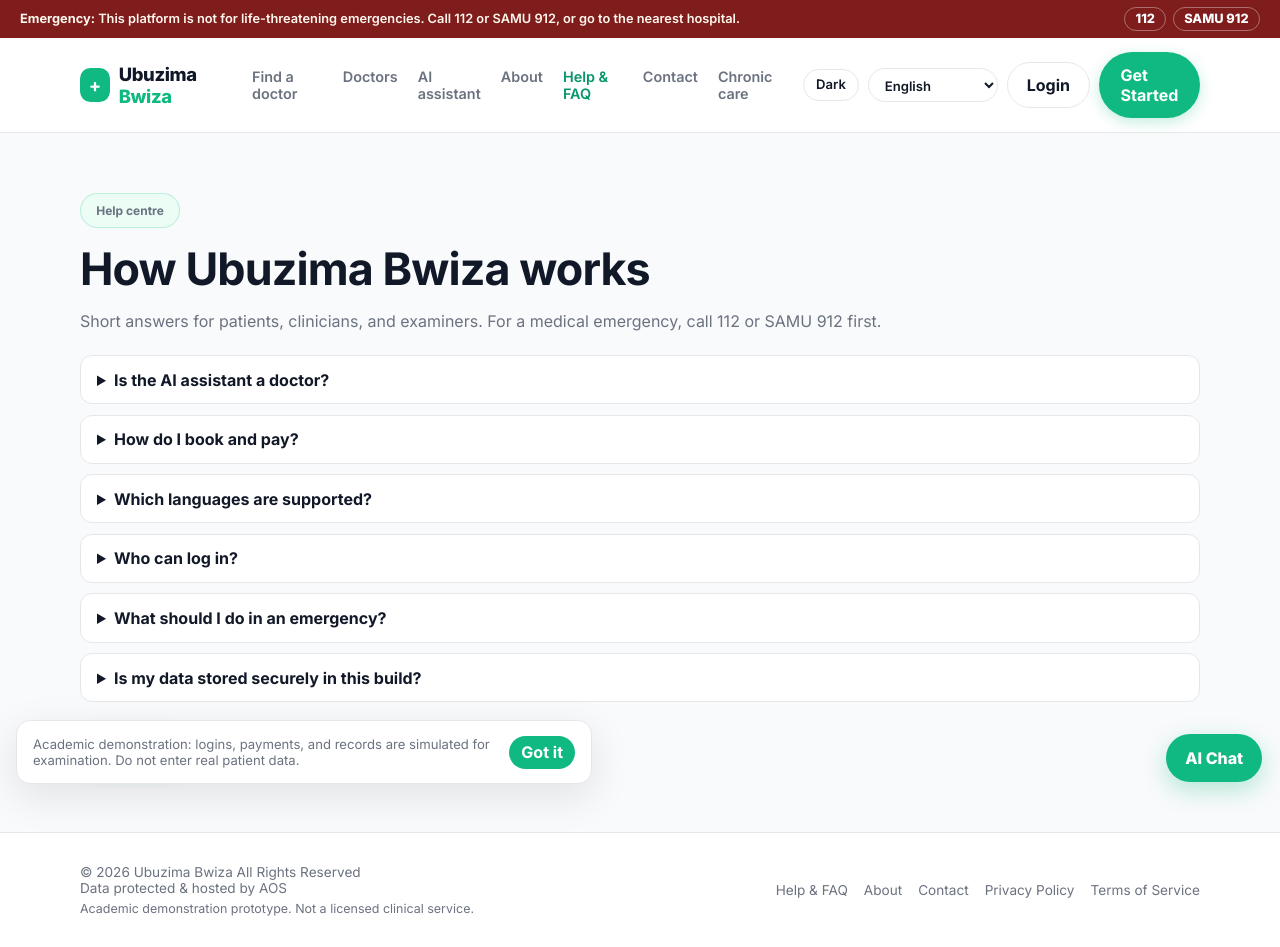
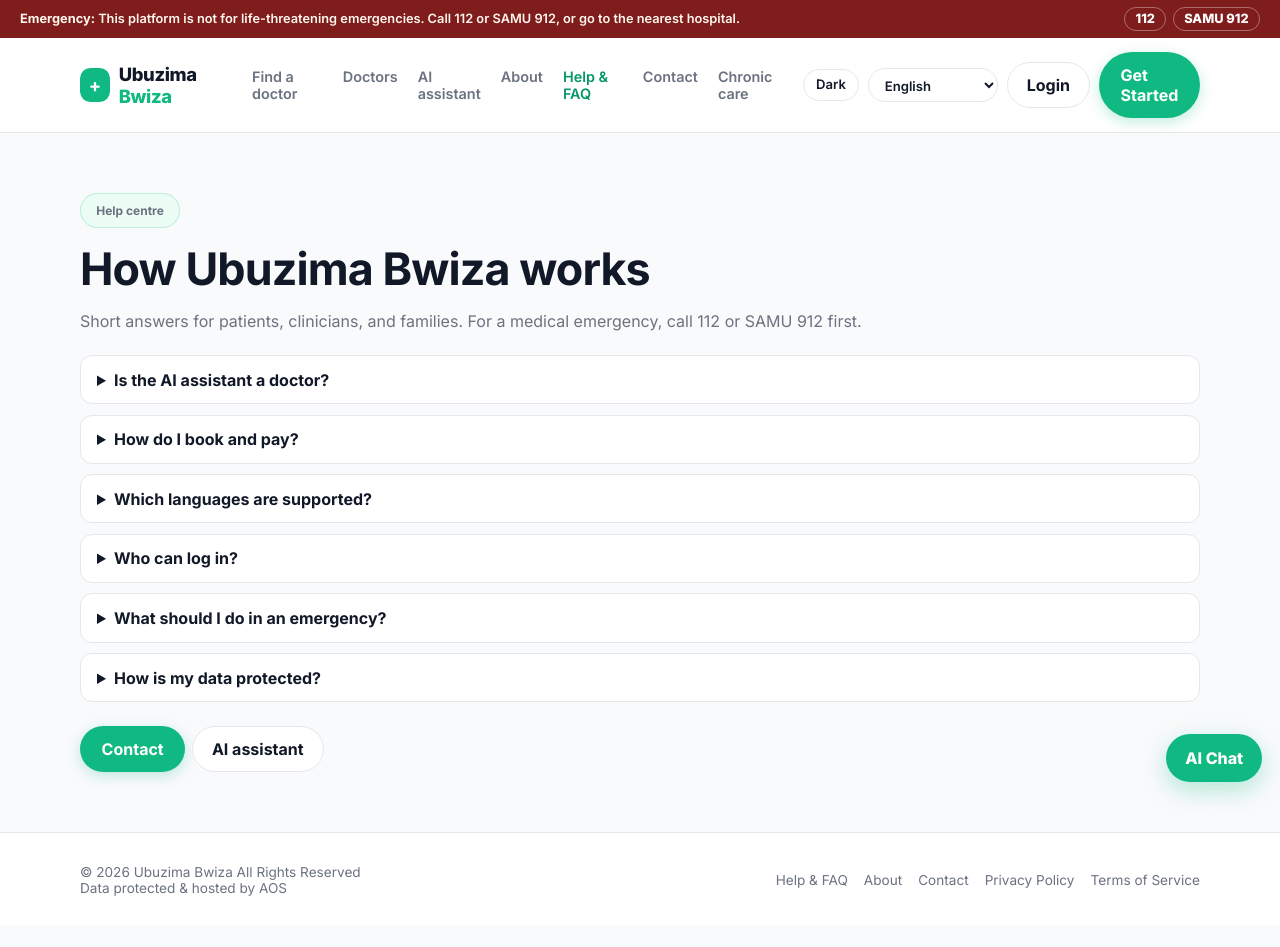
Before and after one commit to isherve/ubuzima-bwiza, a React (Vite) app: page /help in a window 1280 px wide. After the commit the page ends 926 px from the top, so only its background shows below. Built offline with nearby package versions, Linux system fonts and the light colour scheme.

Commit message:
Remove academic prototype labels so the live site reads as a real product.

```diff
--- a/src/components/AppChrome.tsx
+++ b/src/components/AppChrome.tsx
@@ -1,4 +1,4 @@
-import { useEffect, useState } from 'react'
+import { useEffect } from 'react'
 import { useLocation } from 'react-router-dom'
 import { useAppText } from '../context/ContentContext'
 
@@ -33,24 +33,3 @@ export function EmergencyBar() {
     </div>
   )
 }
-
-export function DemoNotice() {
-  const { t } = useAppText()
-  const [hidden, setHidden] = useState(() => localStorage.getItem('ub_demo_notice') === '1')
-  if (hidden) return null
-
-  return (
-    <div className="demo-notice" role="status">
-      <p>{t('demo.notice')}</p>
-      <button
-        type="button"
-        onClick={() => {
-          localStorage.setItem('ub_demo_notice', '1')
-          setHidden(true)
-        }}
-      >
-        {t('demo.dismiss')}
-      </button>
-    </div>
-  )
-}
--- a/src/components/Layout.tsx
+++ b/src/components/Layout.tsx
@@ -92,7 +92,6 @@ export function Footer() {
             © {new Date().getFullYear()} Ubuzima Bwiza {t('footer.rights')}
           </p>
           <p>{t('footer.hosted')}</p>
-          <p className="footer-meta">{t('footer.academic')}</p>
         </div>
         <div className="footer-links">
           <Link to="/help">{t('nav.help')}</Link>
--- a/src/i18n/locales/en.json
+++ b/src/i18n/locales/en.json
@@ -25,8 +25,7 @@
   },
   "footer": {
     "rights": "All Rights Reserved",
-    "hosted": "Data protected & hosted by AOS",
-    "academic": "Academic demonstration prototype. Not a licensed clinical service."
+    "hosted": "Data protected & hosted by AOS"
   },
   "common": {
     "book": "Book",
@@ -123,14 +122,14 @@
     "phone": "+250 788 123 456",
     "emergency": "Emergency: +250 788 999 911",
     "emailValue": "info@ubuzimabwiza.com",
-    "sentDemo": "Message sent (demo)."
+    "sentDemo": "Message sent. Our team will get back to you shortly."
   },
   "legal": {
     "privacyTitle": "Privacy Policy",
     "privacyBody": "We protect patient data with encryption and role-based access across Ubuzima Bwiza.",
     "termsTitle": "Terms of Service",
     "termsBody": "By using Ubuzima Bwiza you agree to responsible use of telemedicine and appointment services.",
-    "disclaimer": "This local copy mirrors Ubuzima Bwiza policies for demonstration. Replace with your legal counsel's final language before production use."
+    "disclaimer": "Ubuzima Bwiza protects personal health information with role-based access, encryption in transit, and responsible data-handling practices across Rwanda."
   },
   "announcement": {
     "title": "Network update",
@@ -162,7 +161,7 @@
     "signIn": "Sign in",
     "forgotPassword": "Forgot password?",
     "loginGoogle": "Login with Google",
-    "googleDemo": "Google login is demo-only on this build.",
+    "googleDemo": "Google sign-in is temporarily unavailable. Please use your email and password.",
     "demoAccounts": "Demo accounts",
     "patientRole": "For patients",
     "doctorRole": "For doctors",
@@ -285,10 +284,6 @@
     "label": "Emergency:",
     "body": "This platform is not for life-threatening emergencies. Call 112 or SAMU 912, or go to the nearest hospital."
   },
-  "demo": {
-    "notice": "Academic demonstration: logins, payments, and records are simulated for examination. Do not enter real patient data.",
-    "dismiss": "Got it"
-  },
   "a11y": {
     "skip": "Skip to main content"
   },
@@ -300,7 +295,7 @@
   "help": {
     "pill": "Help centre",
     "title": "How Ubuzima Bwiza works",
-    "lead": "Short answers for patients, clinicians, and examiners. For a medical emergency, call 112 or SAMU 912 first.",
+    "lead": "Short answers for patients, clinicians, and families. For a medical emergency, call 112 or SAMU 912 first.",
     "q1": "Is the AI assistant a doctor?",
     "a1": "No. It offers preliminary guidance and specialist suggestions only. It cannot diagnose, prescribe, or replace emergency care.",
     "q2": "How do I book and pay?",
@@ -308,10 +303,10 @@
     "q3": "Which languages are supported?",
     "a3": "English, Kinyarwanda, and French. Use the language control in the header. The AI assistant can reply in the language you write.",
     "q4": "Who can log in?",
-    "a4": "Patients, doctors, hospitals, and a platform administrator each have a dedicated workspace. Use the demo accounts on the login page for examination.",
+    "a4": "Patients, doctors, hospitals, and platform administrators each have a dedicated workspace after creating an account or signing in.",
     "q5": "What should I do in an emergency?",
     "a5": "Do not wait for an online chat. Call 112 or SAMU 912, or go to the nearest hospital immediately.",
-    "q6": "Is my data stored securely in this build?",
-    "a6": "This academic prototype keeps demonstration data in the browser so the viva can run offline from a laptop. A production version would use a secured server, encrypted storage, and audit logs."
+    "q6": "How is my data protected?",
+    "a6": "Health information is handled with role-based access, encrypted connections, and responsible hosting. Only authorised users in your care pathway can view your records."
   }
 }
--- a/src/i18n/locales/fr.json
+++ b/src/i18n/locales/fr.json
@@ -25,8 +25,7 @@
   },
   "footer": {
     "rights": "Tous droits réservés",
-    "hosted": "Données protégées et hébergées par AOS",
-    "academic": "Prototype de démonstration académique. Il ne s'agit pas d'un service clinique agréé."
+    "hosted": "Données protégées et hébergées par AOS"
   },
   "common": {
     "book": "Réserver",
@@ -123,14 +122,14 @@
     "phone": "+250 788 123 456",
     "emergency": "Urgence : +250 788 999 911",
     "emailValue": "info@ubuzimabwiza.com",
-    "sentDemo": "Message envoyé (démo)."
+    "sentDemo": "Message envoyé. Notre équipe vous répondra sous peu."
   },
   "legal": {
     "privacyTitle": "Politique de confidentialité",
     "privacyBody": "Nous protégeons les données patients avec chiffrement et accès par rôle.",
     "termsTitle": "Conditions d'utilisation",
     "termsBody": "En utilisant Ubuzima Bwiza, vous acceptez un usage responsable de la télémédecine.",
-    "disclaimer": "Copie de démonstration. Remplacez par vos textes juridiques avant production."
+    "disclaimer": "Ubuzima Bwiza protège les informations de santé personnelles grâce à un accès selon le rôle, au chiffrement et à des pratiques responsables au Rwanda."
   },
   "announcement": {
     "title": "Mise à jour du réseau",
@@ -162,7 +161,7 @@
     "signIn": "Se connecter",
     "forgotPassword": "Mot de passe oublié ?",
     "loginGoogle": "Connexion Google",
-    "googleDemo": "Connexion Google en mode démo uniquement.",
+    "googleDemo": "La connexion Google est temporairement indisponible. Utilisez votre e-mail et votre mot de passe.",
     "demoAccounts": "Comptes démo",
     "patientRole": "Pour les patients",
     "doctorRole": "Pour les médecins",
@@ -285,10 +284,6 @@
     "label": "Urgence :",
     "body": "Cette plateforme n'est pas destinée aux urgences vitales. Appelez le 112 ou le SAMU 912, ou rendez-vous à l'hôpital le plus proche."
   },
-  "demo": {
-    "notice": "Démonstration académique : connexions, paiements et dossiers sont simulés. N'entrez pas de vraies données patient.",
-    "dismiss": "Compris"
-  },
   "a11y": {
     "skip": "Aller au contenu principal"
   },
@@ -300,7 +295,7 @@
   "help": {
     "pill": "Centre d'aide",
     "title": "Comment fonctionne Ubuzima Bwiza",
-    "lead": "Réponses courtes pour les patients, les cliniciens et les examinateurs. En cas d'urgence, appelez d'abord le 112 ou le SAMU 912.",
+    "lead": "Réponses courtes pour les patients, les cliniciens et les familles. En cas d'urgence, appelez d'abord le 112 ou le SAMU 912.",
     "q1": "L'assistant IA est-il un médecin ?",
     "a1": "Non. Il donne uniquement une orientation préliminaire et des suggestions de spécialistes. Il ne diagnostique pas, ne prescrit pas et ne remplace pas les urgences.",
     "q2": "Comment réserver et payer ?",
@@ -308,10 +303,10 @@
     "q3": "Quelles langues sont prises en charge ?",
     "a3": "Anglais, kinyarwanda et français. Utilisez le sélecteur d'en-tête. L'IA peut répondre dans la langue que vous écrivez.",
     "q4": "Qui peut se connecter ?",
-    "a4": "Patients, médecins, hôpitaux et un administrateur ont chacun un espace. Utilisez les comptes de démonstration sur la page de connexion.",
+    "a4": "Les patients, médecins, hôpitaux et administrateurs ont chacun un espace après création de compte ou connexion.",
     "q5": "Que faire en cas d'urgence ?",
     "a5": "N'attendez pas un chat en ligne. Appelez le 112 ou le SAMU 912, ou allez immédiatement à l'hôpital le plus proche.",
-    "q6": "Mes données sont-elles sécurisées dans cette version ?",
-    "a6": "Ce prototype académique stocke des données de démonstration dans le navigateur pour l'oral. Une version de production utiliserait un serveur sécurisé, un chiffrement et des journaux d'audit."
+    "q6": "Comment mes données sont-elles protégées ?",
+    "a6": "Les informations de santé sont protégées par un accès selon le rôle, des connexions chiffrées et un hébergement responsable. Seuls les utilisateurs autorisés de votre parcours de soins peuvent consulter vos dossiers."
   }
 }
--- a/src/i18n/locales/rw.json
+++ b/src/i18n/locales/rw.json
@@ -25,8 +25,7 @@
   },
   "footer": {
     "rights": "Uburenganzira bwose burabitswe",
-    "hosted": "Amakuru arindwa kandi abikwa na AOS",
-    "academic": "Igerageza ry'ishuri. Ntabwo ari serivisi yemewe y'ubuvuzi."
+    "hosted": "Amakuru arindwa kandi abikwa na AOS"
   },
   "common": {
     "book": "Fata gahunda",
@@ -123,14 +122,14 @@
     "phone": "+250 788 123 456",
     "emergency": "Ubwihutirwa: +250 788 999 911",
     "emailValue": "info@ubuzimabwiza.com",
-    "sentDemo": "Ubutumwa bwoherejwe (demo)."
+    "sentDemo": "Ubutumwa bwoherejwe. Ikipe yacu izagusubiza vuba."
   },
   "legal": {
     "privacyTitle": "Politiki y'ibanga",
     "privacyBody": "Turinda amakuru y'abantu dukoresha encryption n'uburenganzira bushingiye ku nshingano.",
     "termsTitle": "Amategeko yo gukoresha",
     "termsBody": "Ukoresha Ubuzima Bwiza wemera gukoresha telemedicine n' serivisi z' gahunda mu buryo bwitondewe.",
-    "disclaimer": "Iyi kopi ni igaragaza gusa. Shyira amategeko yemewe n'inama y'amategeko mbere yo gukoresha mu bucuruzi."
+    "disclaimer": "Ubuzima Bwiza irinda amakuru y'ubuzima n'uburenganzira bw'abantu, ikoresha uburyo bwo kwinjira hakurikijwe inshingano, n'ububiko butekanye mu Rwanda."
   },
   "announcement": {
     "title": "Amakuru ku rubuga",
@@ -162,7 +161,7 @@
     "signIn": "Injira",
     "forgotPassword": "Wibagiwe ijambo ry'ibanga?",
     "loginGoogle": "Injira na Google",
-    "googleDemo": "Google ni demo gusa kuri iyi version.",
+    "googleDemo": "Kwinjira na Google ntiboneka ubu. Koresha imeri n'ijambo ry'ibanga.",
     "demoAccounts": "Konti za demo",
     "patientRole": "Ku barwayi",
     "doctorRole": "Ku baganga",
@@ -285,10 +284,6 @@
     "label": "Ihutirwa:",
     "body": "Iyi sisitemu ntabwo ikoreshwa mu bihe by'ihutirwa. Hamagara 112 cyangwa SAMU 912, cyangwa ujye ku bitaro bikwegereye."
   },
-  "demo": {
-    "notice": "Igerageza ry'ishuri: kwinjira, kwishyura, n'inyandiko ni igerageza. Ntushyiremo amakuru nyayo y'umurwayi.",
-    "dismiss": "Byumvikanye"
-  },
   "a11y": {
     "skip": "Simbuka ujye ku birimo"
   },
@@ -300,7 +295,7 @@
   "help": {
     "pill": "Ubufasha",
     "title": "Uko Ubuzima Bwiza ikora",
-    "lead": "Ibisubizo bigufi ku barwayi, abaganga, n'abagenzura. Mu gihe cy'ihutirwa, hamagara 112 cyangwa SAMU 912.",
+    "lead": "Ibisubizo bigufi ku barwayi, abaganga, n'imiryango. Mu gihe cy'ihutirwa, hamagara 112 cyangwa SAMU 912.",
     "q1": "Umufasha wa AI ni umuganga?",
     "a1": "Oya. Atanga ubuyobozi bwa mbere n'inama z'inzobere gusa. Ntashobora gusuzuma, gutanga imiti, cyangwa gusimbura serivisi z'ihutirwa.",
     "q2": "Nafata gute gahunda nishyure?",
@@ -308,10 +303,10 @@
     "q3": "Ni nde ururimi rukoreshwa?",
     "a3": "Icyongereza, Ikinyarwanda, n'Igifaransa. Koresha ihitamo ry'ururimi hejuru. AI ishobora gusubiza mu rurimi wanditse.",
     "q4": "Ninde ushobora kwinjira?",
-    "a4": "Umurwayi, umuganga, ibitaro, n'umuyobozi w'urubuga. Koresha konti z'igerageza ku paji yo kwinjira.",
+    "a4": "Umurwayi, umuganga, ibitaro, n'umuyobozi w'urubuga bafite ahantu habo nyuma yo kwiyandikisha cyangwa kwinjira.",
     "q5": "Nakoze iki mu gihe cy'ihutirwa?",
     "a5": "Ntutegereze ikiganiro kuri interineti. Hamagara 112 cyangwa SAMU 912, cyangwa ujye ku bitaro bikwegereye.",
-    "q6": "Amakuru yanjye arinzwe muri iyi porogaramu?",
-    "a6": "Iki gice cy'ishuri kibika amakuru y'igerageza muri mushakisha kugira ngo ikizamini gikore ku mudasobwa. Sisitemu y'ukuri yakoresha seriveri irinzwe."
+    "q6": "Amakuru yanjye arinzwe gute?",
+    "a6": "Amakuru y'ubuzima arindwa n'uburenganzira bushingiye ku nshingano, umuyoboro utekanye, n'ububiko bubereye. Abemerewe gusa mu nzira y'ubuvuzi bashobora kubona inyandiko zawe."
   }
 }
--- a/src/main.tsx
+++ b/src/main.tsx
@@ -4,7 +4,7 @@ import { BrowserRouter } from 'react-router-dom'
 import { I18nextProvider } from 'react-i18next'
 import App from './App'
 import { AiFloatingWidget } from './components/AiChat'
-import { DemoNotice, EmergencyBar, ScrollToTop, SkipLink } from './components/AppChrome'
+import { EmergencyBar, ScrollToTop, SkipLink } from './components/AppChrome'
 import { AuthProvider } from './context/AuthContext'
 import { ContentProvider } from './context/ContentContext'
 import { ThemeProvider } from './context/ThemeContext'
@@ -25,7 +25,6 @@ createRoot(document.getElementById('root')!).render(
                 <ScrollToTop />
                 <App />
                 <AiFloatingWidget />
-                <DemoNotice />
               </ToastProvider>
             </AuthProvider>
           </ContentProvider>
--- a/src/pages/LoginPage.tsx
+++ b/src/pages/LoginPage.tsx
@@ -116,7 +116,7 @@ export function LoginPage() {
                 {loading ? 'Processing...' : 'Login'}
               </button>
               <div className="or-row"><span>OR</span></div>
-              <button type="button" className="google-btn" onClick={() => setError('Google login is demo-only. Use an account above.')}>
+              <button type="button" className="google-btn" onClick={() => setError('Google sign-in is temporarily unavailable. Please use your email and password.')}>
                 Login with Google
               </button>
               <p className="auth-switch">
--- a/src/pages/patient/PatientPages.tsx
+++ b/src/pages/patient/PatientPages.tsx
@@ -194,7 +194,7 @@ export function ChronicCareApplyPage() {
         className="search-card auth-form"
         onSubmit={(e) => {
           e.preventDefault()
-          notify('Application submitted for review (demonstration).')
+          notify('Application submitted for review. A care coordinator will contact you.')
         }}
       >
         <div className="field">
```
